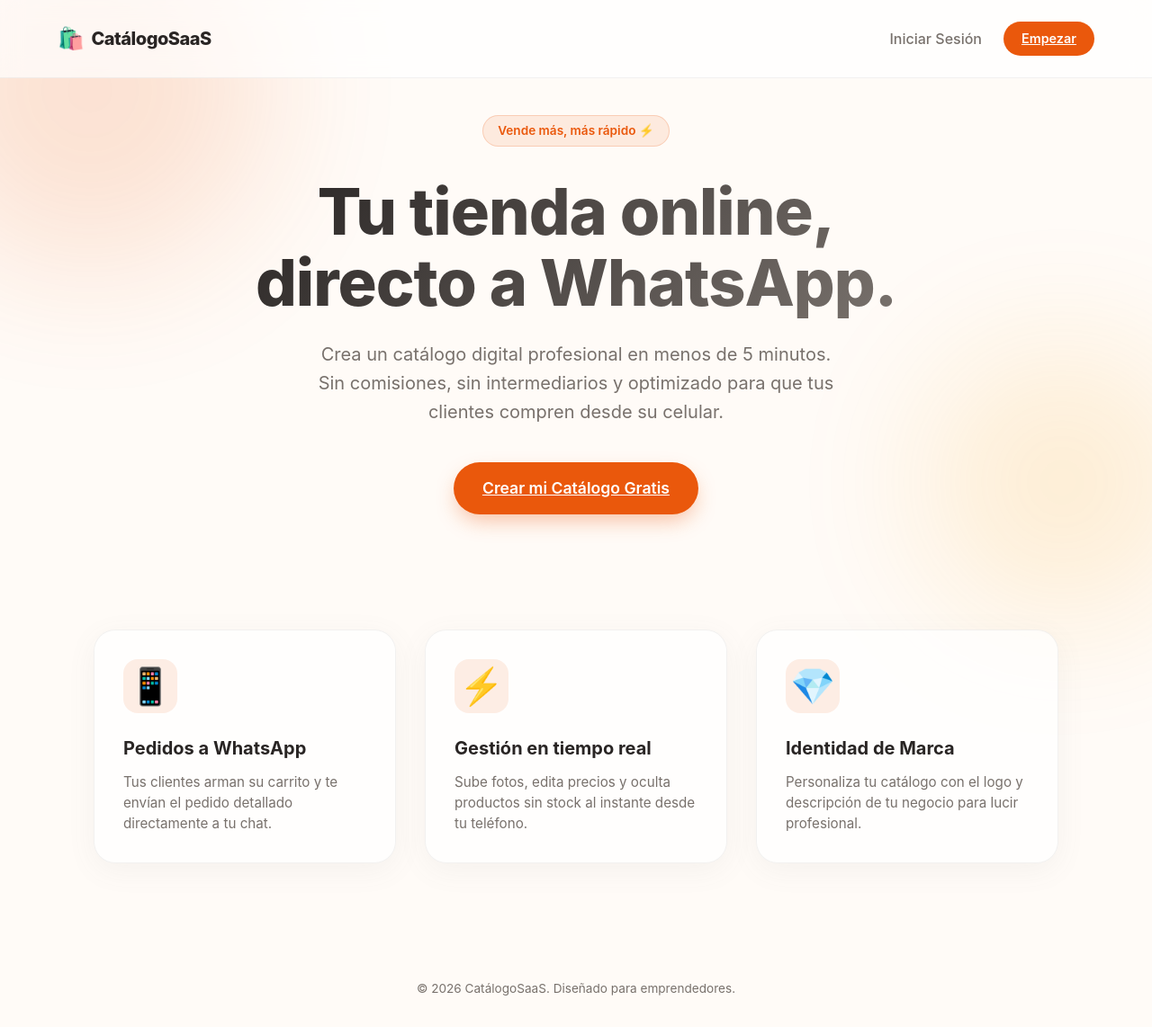
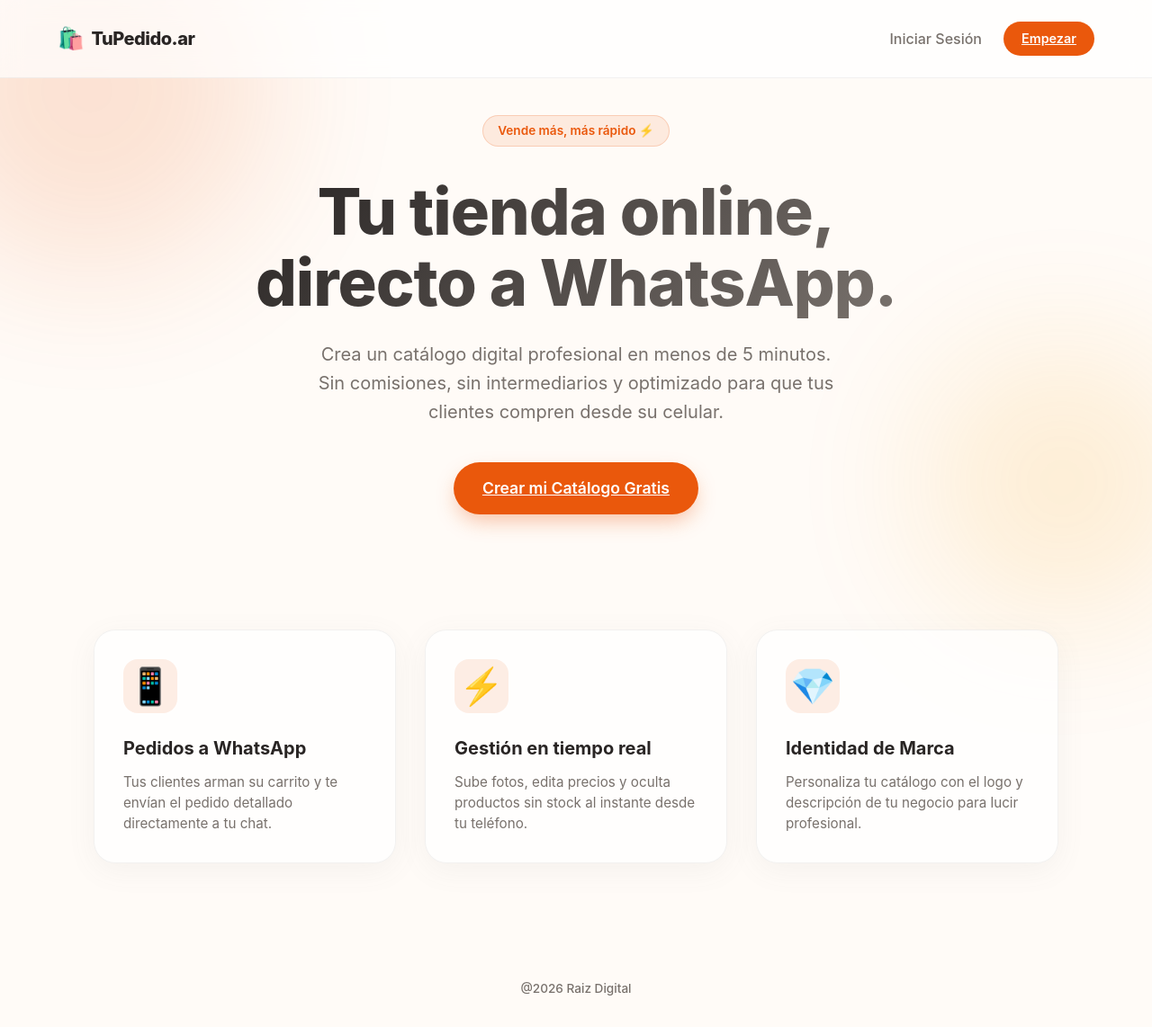
Before and after one commit to narielponce/catalogo-web, a Vue app in the folder frontend/: page / in a window 1280 px wide. Shown: the whole page at 90% size. Built offline with nearby package versions, Linux system fonts and the light colour scheme.

Commit message:
feat: formatear precios a es-AR y actualizar footer con enlace a Raiz Digital

```diff
--- a/frontend/index.html
+++ b/frontend/index.html
@@ -1,10 +1,10 @@
 <!doctype html>
-<html lang="en">
+<html lang="es">
   <head>
     <meta charset="UTF-8" />
     <link rel="icon" type="image/svg+xml" href="/favicon.svg" />
     <meta name="viewport" content="width=device-width, initial-scale=1.0" />
-    <title>temp-vue-app</title>
+    <title>TuPedido.ar - Crea tu Catálogo Digital</title>
   </head>
   <body>
     <div id="app"></div>
--- a/frontend/src/views/AdminView.vue
+++ b/frontend/src/views/AdminView.vue
@@ -215,6 +215,13 @@
   }
 }
 
+const formatearPrecio = (valor) => {
+  return new Intl.NumberFormat('es-AR', {
+    minimumFractionDigits: 2,
+    maximumFractionDigits: 2
+  }).format(valor)
+}
+
 onMounted(() => {
   cargarProductos()
 })
@@ -309,7 +316,7 @@
               <h3 style="margin: 0; margin-bottom: 0.25rem;">{{ prod.nombre }}</h3>
               <span v-if="!prod.disponible" style="background: #ef4444; color: white; padding: 2px 6px; border-radius: 4px; font-size: 0.7rem; font-weight: bold;">Inactivo</span>
             </div>
-            <p>${{ prod.precio }}</p>
+            <p>${{ formatearPrecio(prod.precio) }}</p>
             <div style="display: flex; gap: 0.5rem; margin-top: 1rem;">
               <button @click="editarProducto(prod)" class="btn-primary" style="background: var(--color-text-light); padding: 0.5rem; font-size: 0.8rem;">Editar</button>
               <button @click="borrarProducto(prod)" class="btn-primary" style="background: #ef4444; padding: 0.5rem; font-size: 0.8rem;">Borrar</button>
--- a/frontend/src/views/CatalogView.vue
+++ b/frontend/src/views/CatalogView.vue
@@ -44,6 +44,13 @@
   }
 }
 
+const formatearPrecio = (valor) => {
+  return new Intl.NumberFormat('es-AR', {
+    minimumFractionDigits: 2,
+    maximumFractionDigits: 2
+  }).format(valor)
+}
+
 const enviarPedidoPorWhatsApp = () => {
   if (!comercio.value || carrito.value.length === 0) return
 
@@ -51,10 +58,10 @@
   let mensaje = `Hola! Quiero hacer este pedido:\n`
 
   carrito.value.forEach(item => {
-    mensaje += `- ${item.cantidad}x ${item.producto.nombre} ($${item.producto.precio * item.cantidad})\n`
+    mensaje += `- ${item.cantidad}x ${item.producto.nombre} ($${formatearPrecio(item.producto.precio * item.cantidad)})\n`
   })
 
-  mensaje += `\nTotal a pagar: $${precioTotal.value}`
+  mensaje += `\nTotal a pagar: $${formatearPrecio(precioTotal.value)}`
 
   const url = `https://wa.me/${numero}?text=${encodeURIComponent(mensaje)}`
   window.open(url, '_blank')
@@ -140,7 +147,7 @@
             <p v-if="prod.descripcion" style="font-size: 0.9rem; color: var(--color-text-light); margin-bottom: 0.5rem; font-weight: normal;">
               {{ prod.descripcion }}
             </p>
-            <p>${{ prod.precio }}</p>
+            <p>${{ formatearPrecio(prod.precio) }}</p>
 
             <div v-if="obtenerCantidad(prod) > 0" style="display: flex; align-items: center; justify-content: space-between; background: rgba(128,128,128,0.1); border-radius: var(--radius-md); padding: 0.5rem; margin-top: 1rem;">
               <button @click="modificarCantidad(prod, -1)" class="btn-primary" style="width: 32px; height: 32px; padding: 0; border-radius: 50%; background: var(--color-text-light);">-</button>
@@ -169,7 +176,7 @@
       class="cart-floating-btn"
     >
       <span class="cart-badge">{{ cantidadTotal }}</span>
-      🛒 Ver Carrito - ${{ precioTotal }}
+      🛒 Ver Carrito - ${{ formatearPrecio(precioTotal) }}
     </button>
 
     <!-- Modal del Carrito -->
@@ -195,13 +202,13 @@
               </div>
             </div>
             <div style="font-weight: bold; font-size: 1.1rem; color: var(--color-primary);">
-              ${{ item.producto.precio * item.cantidad }}
+              ${{ formatearPrecio(item.producto.precio * item.cantidad) }}
             </div>
           </div>
 
           <div style="display: flex; justify-content: space-between; align-items: center; margin-top: 1.5rem; font-size: 1.3rem; font-weight: bold;">
             <span>Total:</span>
-            <span>${{ precioTotal }}</span>
+            <span>${{ formatearPrecio(precioTotal) }}</span>
           </div>
 
           <button @click="enviarPedidoPorWhatsApp" class="btn-primary" style="margin-top: 2rem; background-color: #25D366; padding: 1rem; font-size: 1.1rem;">
--- a/frontend/src/views/LandingView.vue
+++ b/frontend/src/views/LandingView.vue
@@ -7,7 +7,7 @@
     <nav class="landing-nav">
       <div class="logo-container">
         <span class="logo-icon">🛍️</span>
-        <span class="logo-text">CatálogoSaaS</span>
+        <span class="logo-text">TuPedido.ar</span>
       </div>
       <div class="nav-actions">
         <router-link to="/login" class="nav-link">Iniciar Sesión</router-link>
@@ -58,7 +58,11 @@
 
     <!-- Footer Simple -->
     <footer class="landing-footer">
-      <p>© 2026 CatálogoSaaS. Diseñado para emprendedores.</p>
+      <p>
+        <a href="https://www.raizdigital.com.ar" target="_blank" class="footer-link">
+          @2026 Raiz Digital
+        </a>
+      </p>
     </footer>
   </div>
 </template>
@@ -285,7 +289,6 @@
   font-size: 0.95rem;
 }
 
-/* Footer */
 .landing-footer {
   text-align: center;
   padding: 2rem;
@@ -293,6 +296,17 @@
   font-size: 0.85rem;
   border-top: 1px solid rgba(255, 255, 255, 0.05);
   margin-top: auto;
+}
+
+.footer-link {
+  color: var(--color-text-light);
+  text-decoration: none;
+  font-weight: 500;
+  transition: color 0.2s ease;
+}
+
+.footer-link:hover {
+  color: var(--color-primary);
 }
 
 /* Responsive adjustments */
--- a/frontend/src/views/LoginView.vue
+++ b/frontend/src/views/LoginView.vue
@@ -44,7 +44,7 @@
     <nav class="landing-nav" style="position: absolute;">
       <router-link to="/" class="logo-container" style="text-decoration: none; color: var(--color-text);">
         <span class="logo-icon">🛍️</span>
-        <span class="logo-text">CatálogoSaaS</span>
+        <span class="logo-text">TuPedido.ar</span>
       </router-link>
       <div class="nav-actions">
         <router-link to="/register" class="nav-link">Crear Catálogo</router-link>
--- a/frontend/src/views/RegisterView.vue
+++ b/frontend/src/views/RegisterView.vue
@@ -112,7 +112,7 @@
       <!-- Left side: Headers and Logo Upload -->
       <div class="google-left">
         <router-link to="/" class="logo-text">
-          <span class="logo-icon">🛍️</span> CatálogoSaaS
+          <span class="logo-icon">🛍️</span> TuPedido.ar
         </router-link>
 
         <h1 class="main-title">Crea tu Catálogo</h1>
```
